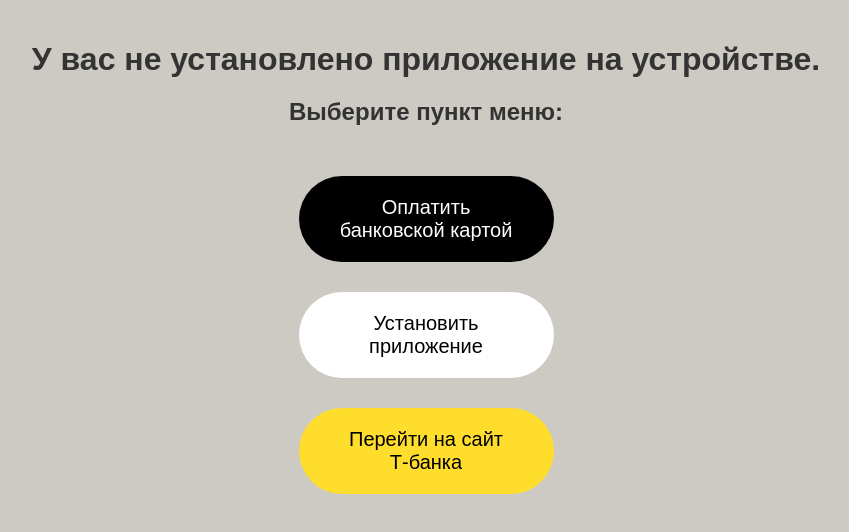
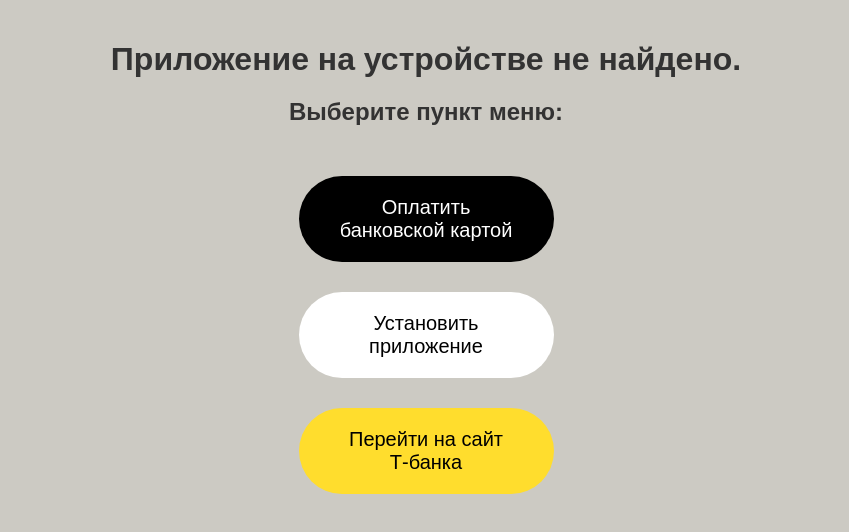
Before and after one commit to serebrovskaya/ifAppNotFound, a plain HTML site: page index.html in a window 1280 px wide. Shown: the whole page, without its empty margins (214-1063 px from the left). Drawn offline with Linux system fonts and the light colour scheme.

Commit message:
Update index.html

```diff
--- a/index.html
+++ b/index.html
@@ -2,12 +2,12 @@
 <head>
     <meta charset="UTF-8">
     <meta name="viewport" content="width=device-width, initial-scale=1.0">
-    <title>Мой сайт</title>
+    <title>Отсутствует приложение</title>
     <link rel="stylesheet" href="style.css">
 </head>
 <body>
 	<div class="container">
-        <h1>У вас не установлено приложение на устройстве.</h1>
+        <h1>Приложение на устройстве  не найдено.</h1>
 	<h2>Выберите пункт меню: </h2>
         	<div class="buttons">
 			<button id="pay" class="button">Оплатить банковской картой</button>
```
